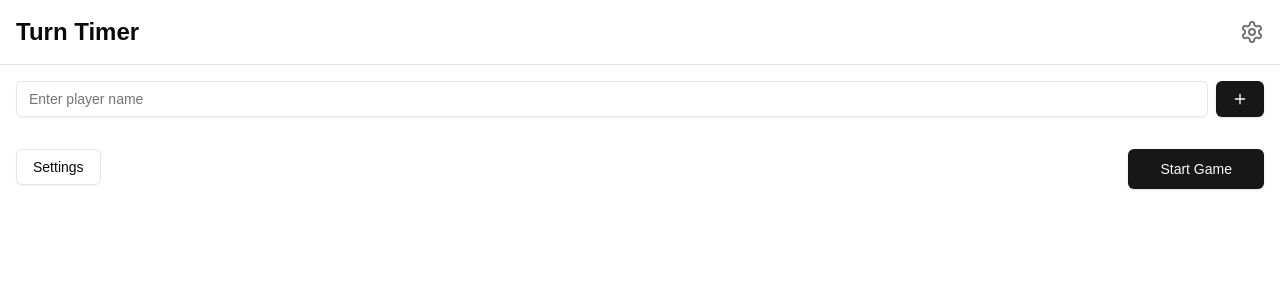
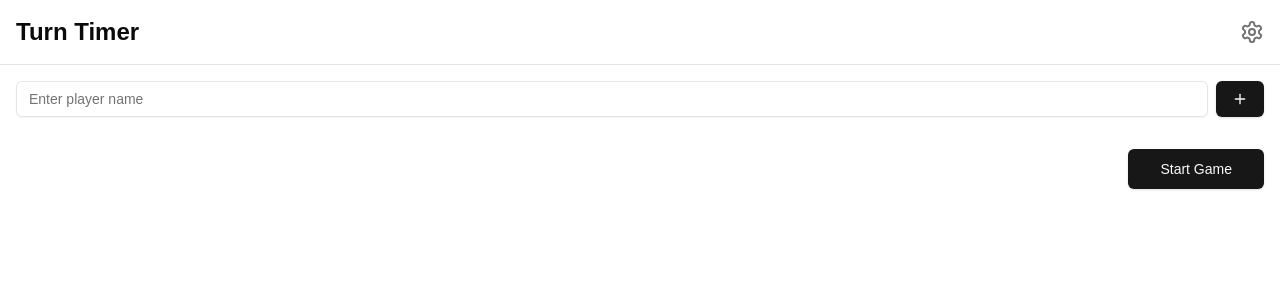
Before and after one commit to niktpai/turn_timer, a Next.js app in the folder turn_timer/: page / in a window 1280 px wide. Shown: the top 300 px of the page. Built offline with nearby package versions, Linux system fonts and the light colour scheme.

Commit message:
remove extra settings button

```diff
--- a/turn_timer/src/app/page.tsx
+++ b/turn_timer/src/app/page.tsx
@@ -39,13 +39,7 @@ export default function Home() {
     <Layout title="Turn Timer">
       <div className="space-y-8">
         <PlayerList initialPlayers={players} onPlayersChange={handlePlayersChange} />
-        <div className="flex justify-between">
-          <Button
-            variant="outline"
-            onClick={() => router.push('/settings?returnTo=/')}
-          >
-            Settings
-          </Button>
+        <div className="flex justify-end">
           <Button size="lg" onClick={handleStartGame}>Start Game</Button>
         </div>
       </div>
```
